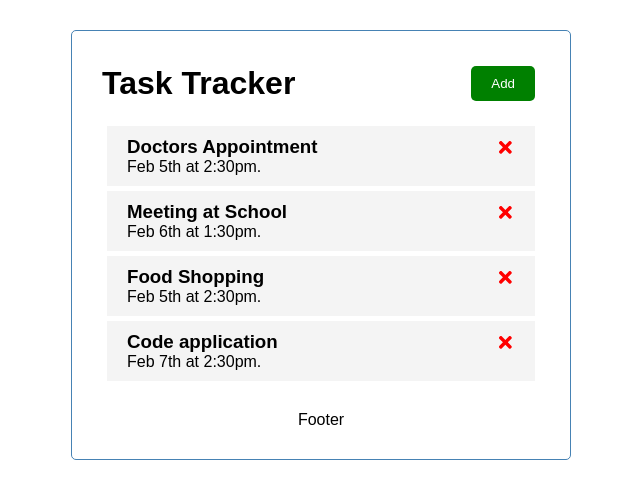
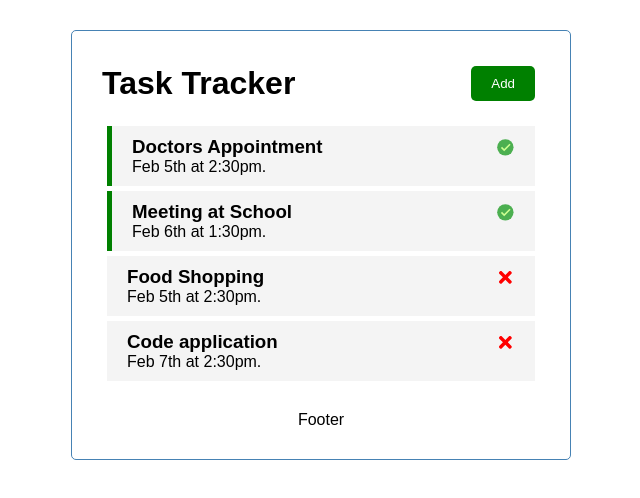
Before and after one commit to Bwogi/react-task-tracker, a React (Create React App) app: page / in a window 1280 px wide. Shown: the top 498 px of the page, without its empty margins (319-959 px from the left). Built offline with nearby package versions, Linux system fonts and the light colour scheme.

Commit message:
onToggle added

```diff
--- a/src/App.js
+++ b/src/App.js
@@ -2,7 +2,7 @@
 // import Counter from './components/Counter';
 import Footer from './components/Footer';
 import Header from './components/Header';
-import Task from './components/Task';
+// import Task from './components/Task';
 import Tasks from './components/Tasks';
 
 const App = () => {
@@ -36,13 +36,24 @@
 	// delete tasks
 	const deleteTask = (id) => {
 		// console.log('delete', id);
-		setTasks(tasks.filter((task) => task.id != id));
+		setTasks(tasks.filter((task) => task.id !== id));
 	};
+
+	// toggle reminder
+	const toggleReminder = (id) => {
+		// console.log(id);
+		setTasks(
+			tasks.map((task) =>
+				task.id === id ? { ...task, reminder: !task.reminder } : task
+			)
+		);
+	};
+
 	return (
 		<div className='container'>
 			<Header />
 			{tasks.length > 0 ? (
-				<Tasks tasks={tasks} onDelete={deleteTask} />
+				<Tasks tasks={tasks} onDelete={deleteTask} onToggle={toggleReminder} />
 			) : (
 				'No Tasks to show!'
 			)}
--- a/src/components/Task/index.js
+++ b/src/components/Task/index.js
@@ -1,16 +1,22 @@
-import { BiX } from 'react-icons/bi';
+// import { BiX } from 'react-icons/bi';
 import { FcOk } from 'react-icons/fc';
 import { FaTimes } from 'react-icons/fa';
 
-const Task = ({ task, onDelete }) => {
+const Task = ({ task, onDelete, onToggle }) => {
 	return (
-		<div className='task'>
+		<div
+			className={`task ${task.reminder ? 'reminder' : ''}`}
+			onDoubleClick={() => onToggle(task.id)}>
 			<h3>
-				{task.text}{' '}
-				<FaTimes
-					style={{ color: 'red', cursor: 'pointer' }}
-					onClick={() => onDelete(task.id)}
-				/>
+				{task.text}
+				{!task.reminder ? (
+					<FaTimes
+						style={{ color: 'red', cursor: 'pointer' }}
+						onClick={() => onDelete(task.id)}
+					/>
+				) : (
+					<FcOk />
+				)}
 			</h3>
 			<p>{task.day}</p>
 		</div>
--- a/src/components/Tasks/index.js
+++ b/src/components/Tasks/index.js
@@ -1,12 +1,17 @@
-import { FcOk } from 'react-icons/fc';
-import { BiX } from 'react-icons/bi';
+// import { FcOk } from 'react-icons/fc';
+// import { BiX } from 'react-icons/bi';
 import Task from '../Task';
 
-const Tasks = ({ tasks, onDelete }) => {
+const Tasks = ({ tasks, onDelete, onToggle }) => {
 	return (
 		<>
 			{tasks.map((task) => (
-				<Task key={task.id} task={task} onDelete={onDelete} />
+				<Task
+					key={task.id}
+					task={task}
+					onDelete={onDelete}
+					onToggle={onToggle}
+				/>
 			))}
 		</>
 	);
--- a/src/index.css
+++ b/src/index.css
@@ -61,7 +61,7 @@
 	align-items: center;
 	justify-content: space-between;
 }
-.task-reminder {
+.reminder {
 	border-left: 5px solid green;
 }
 .add-form {
```
